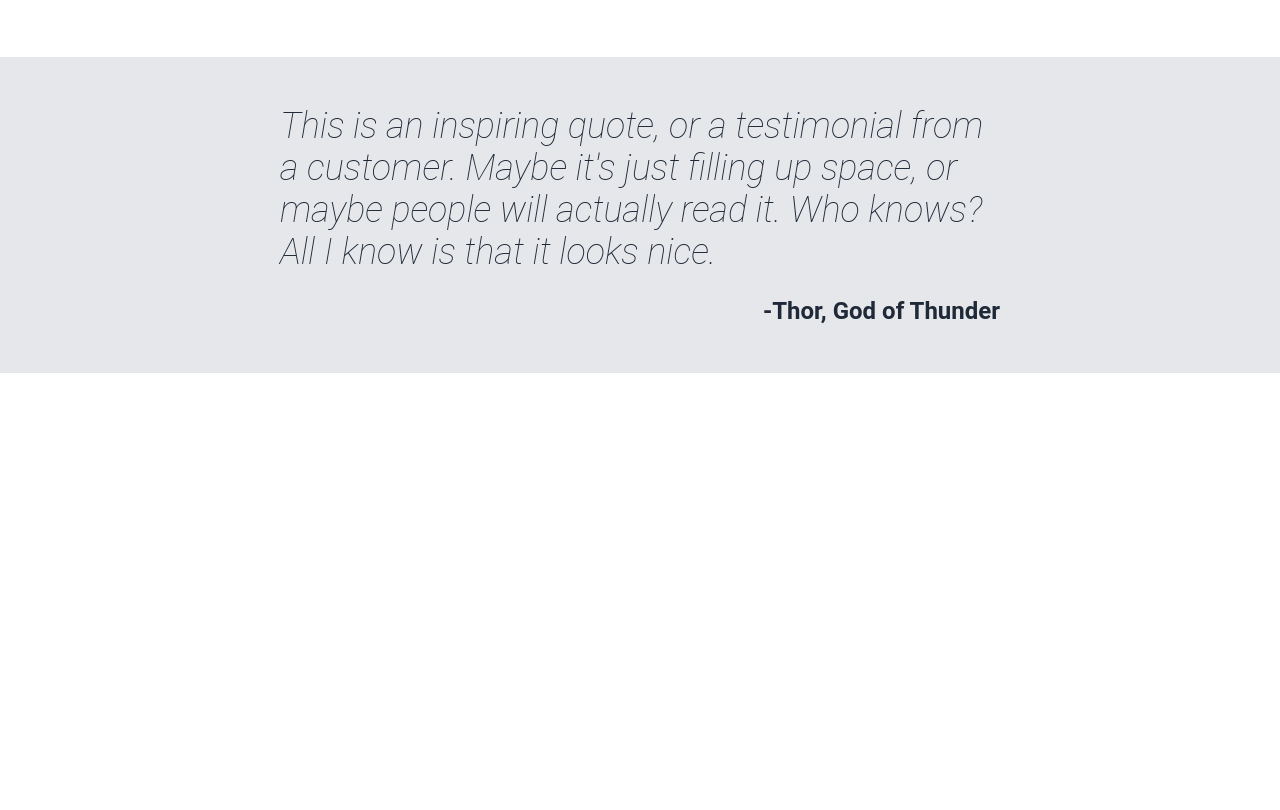
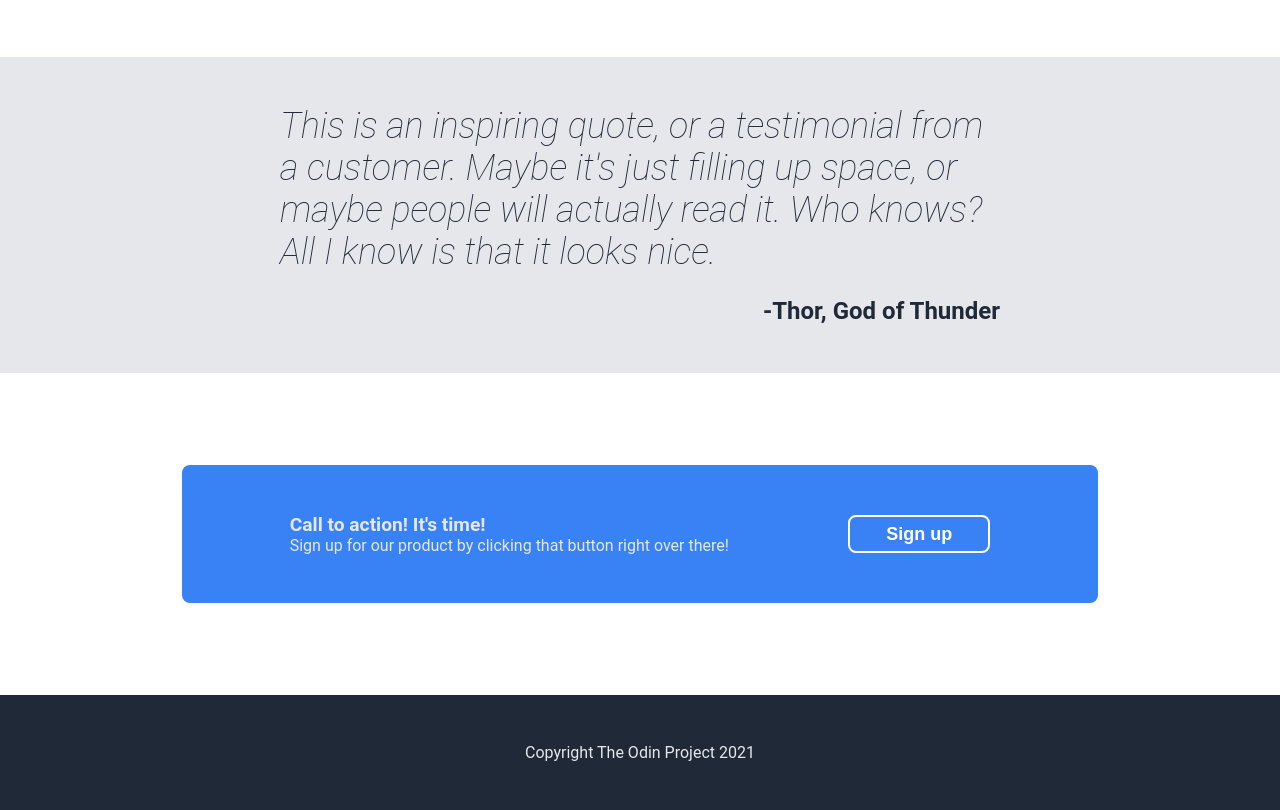
Before and after one commit to Emre-Oktay/landing-page, a plain HTML site: page index.html in a window 1280 px wide. Shown: the part 1036-1846 px from the top of the page. Before the commit the page ends 1409 px from the top, so only its background shows below. Drawn offline with Linux system fonts and the light colour scheme.

Commit message:
Add call-to-action and footer section

```diff
--- a/index.html
+++ b/index.html
@@ -80,5 +80,16 @@
         </div>
     </div>
 
+    <div class="call-to-action">
+        <div class="call-text">
+            <div style="font-weight: 700; font-size: larger;">Call to action! It's time! </div>
+            <div>Sign up for our product by clicking that button right over there!</div>
+        </div>
+        <button style="border: 2px solid white;"class="sign-button">Sign up</button>
+    </div>
+
+    <div class="footer">
+        Copyright The Odin Project 2021
+    </div>
 </body>
 </html>
--- a/style.css
+++ b/style.css
@@ -1,3 +1,8 @@
+body {
+    margin: 0;
+    font-family: Roboto, -apple-system, BlinkMacSystemFont, 'Segoe UI', Oxygen, Ubuntu, Cantarell, 'Open Sans', 'Helvetica Neue', sans-serif;
+}
+
 .header {
     display:flex;
     justify-content: space-between;
@@ -141,8 +146,22 @@
     font-weight: 600;
 }
 
+.call-to-action {
+    margin: 92px 182px;
+    padding: 48px;
+    background-color: #3882f6;
+    color: #e5e7eb;
+    border-radius: 8px;
+    display: flex;
+    justify-content: space-around;
+    align-items: center;
+}
 
-body {
-    margin: 0;
-    font-family: Roboto, -apple-system, BlinkMacSystemFont, 'Segoe UI', Oxygen, Ubuntu, Cantarell, 'Open Sans', 'Helvetica Neue', sans-serif;
+.footer {
+    background-color: #1f2937;
+    color: #e5e7eb;
+    padding: 48px;
+    display: flex;
+    justify-content: center;
+    align-items: center;
 }
```
